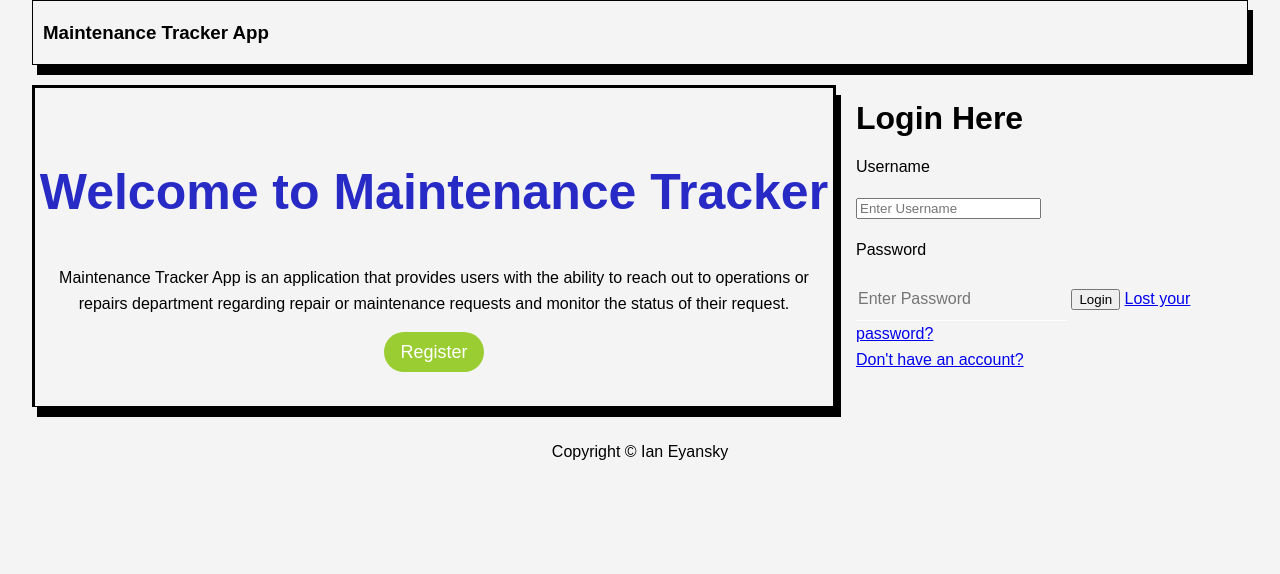
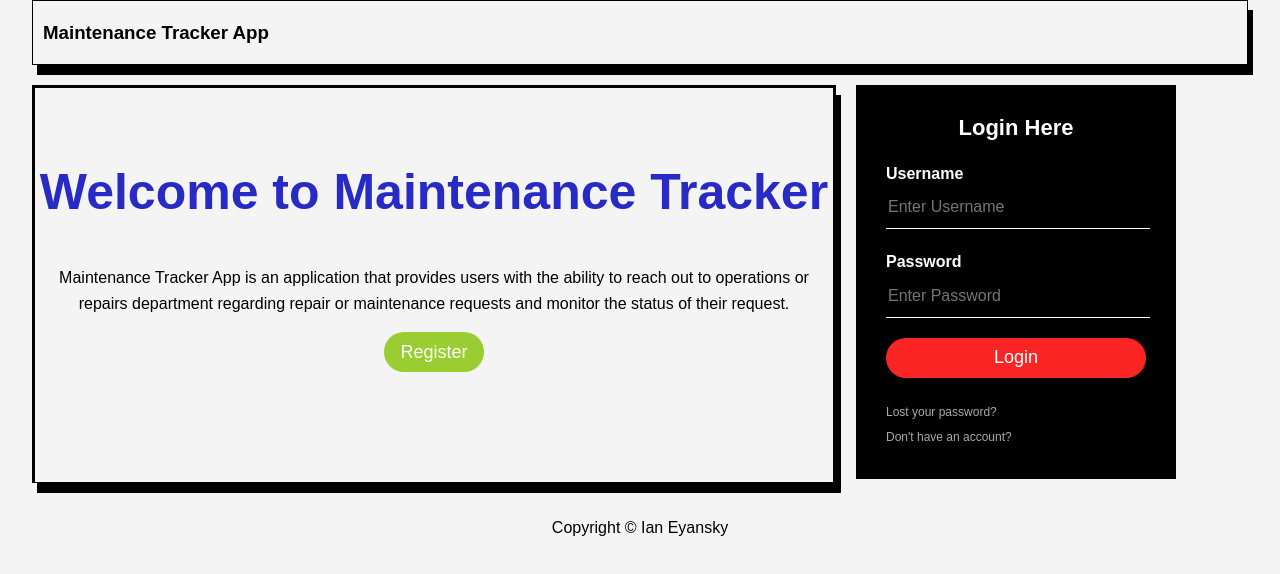
Before and after one commit to Eyansky/Maintenance-Tracker-App, a plain HTML site: page UI/index.html in a window 1280 px wide. Drawn offline with Linux system fonts and the light colour scheme.

Commit message:
[Bug #157843471] css bug

```diff
--- a/UI/css/style.css
+++ b/UI/css/style.css
@@ -70,6 +70,70 @@ body {
   cursor: pointer;
   background: #ffc107;
   color: #000;
+}
+
+.loginbox {
+  width: 320px;
+  height: 100%;
+  background: #000;
+  color: #fff;
+  box-sizing: border-box;
+  padding: 30px;
+}
+
+#login {
+  margin: 0;
+  padding: 0 0 20px;
+  text-align: center;
+  font-size: 22px;
+}
+
+.loginbox p {
+  margin: 0;
+  padding: 0;
+  font-weight: bold;
+}
+
+.loginbox input {
+  width: 100%;
+  margin-bottom: 20px;
+}
+
+.loginbox input[type="text"], input[type="password"] {
+  border: none;
+  border-bottom: 1px solid #fff;
+  background: transparent;
+  outline: none;
+  height: 40px;
+  color: #fff;
+  font-size: 16px;
+}
+
+.loginbox input[type="submit"] {
+  border: none;
+  outline: none;
+  height: 40px;
+  background: #fb2525;
+  color: #fff;
+  font-size: 18px;
+  border-radius: 20px;
+}
+
+.loginbox input[type="submit"]:hover {
+  cursor: pointer;
+  background: #ffc107;
+  color: #000;
+}
+
+.loginbox a {
+  text-decoration: none;
+  font-size: 12px;
+  line-height: 20px;
+  color: darkgrey;
+}
+
+.loginbox a:hover {
+  color: #ffc107;
 }
 
 .registerbox {
```
